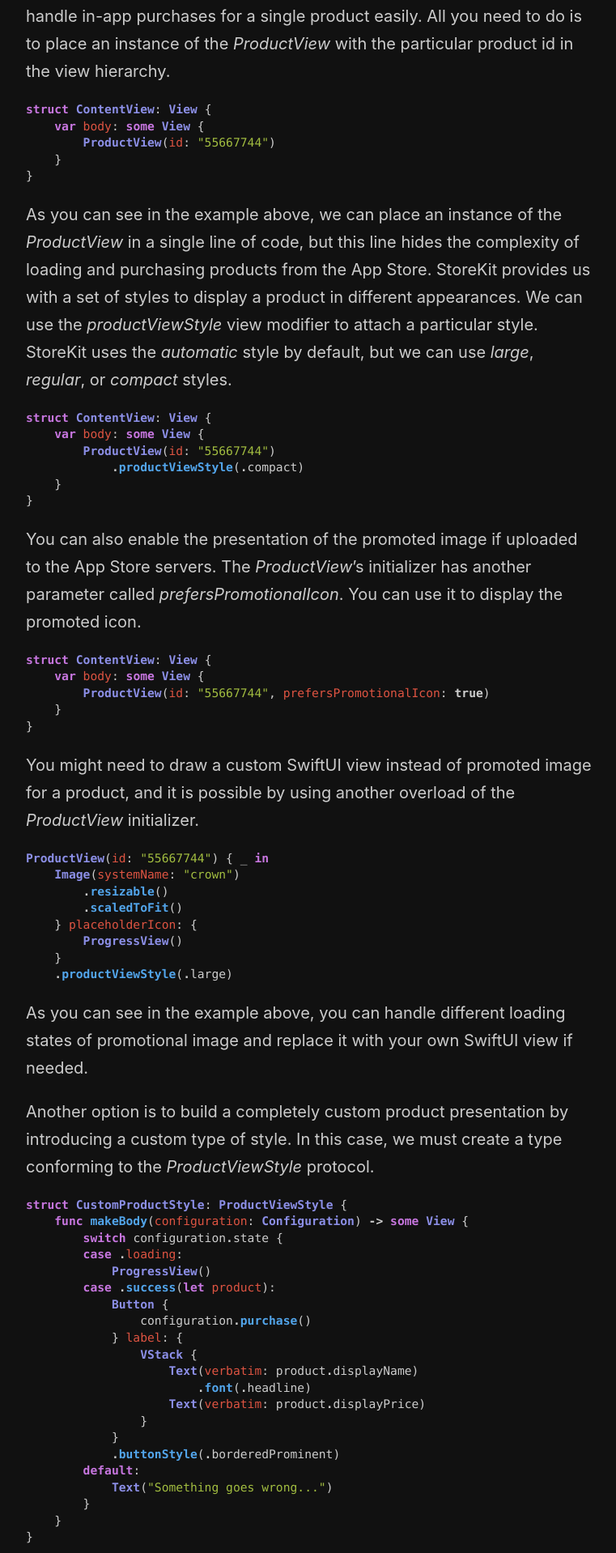
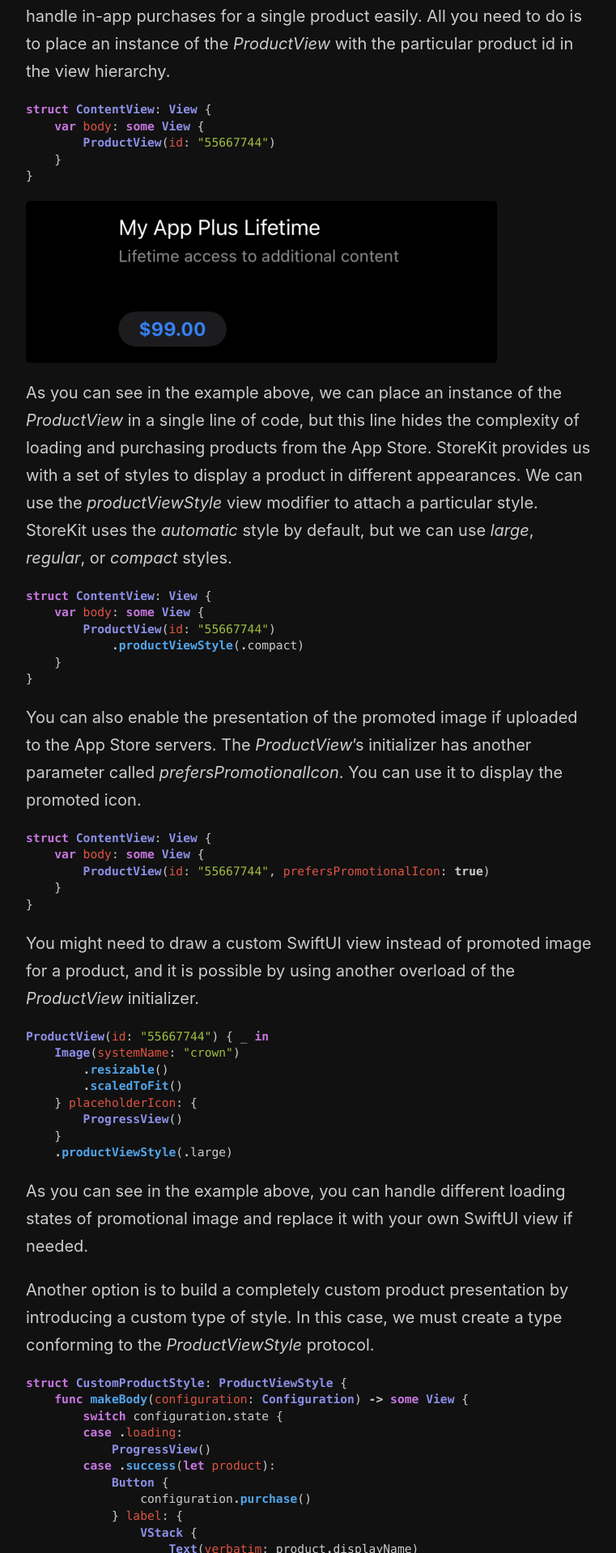
Before and after one commit to mecid/mecid.github.io, a Jekyll site: the page built from _posts/2023-08-08-mastering-storekit2-productview-in-swiftui.md, in a window 1280 px wide. Shown: the part 534-2452 px from the top of the page at 81% size, without its empty margins (258-1019 px from the left). Built offline with Jekyll 4.4.1, drawn with Linux system fonts in a browser that asks for light colours.

Commit message:
images added to the store view post

````diff
--- a/_posts/2023-08-08-mastering-storekit2-productview-in-swiftui.md
+++ b/_posts/2023-08-08-mastering-storekit2-productview-in-swiftui.md
@@ -18,6 +18,8 @@ struct ContentView: View {
     }
 }
 ```
+
+![storekit-product](/public/storekit-product.png)
 
 As you can see in the example above, we can place an instance of the *ProductView* in a single line of code, but this line hides the complexity of loading and purchasing products from the App Store. StoreKit provides us with a set of styles to display a product in different appearances. We can use the *productViewStyle* view modifier to attach a particular style. StoreKit uses the *automatic* style by default, but we can use *large*, *regular*, or *compact* styles.
 
````
Also changed, not shown: other parts of _posts/2023-08-08-mastering-storekit2-productview-in-swiftui.md (+2 -0 lines).
